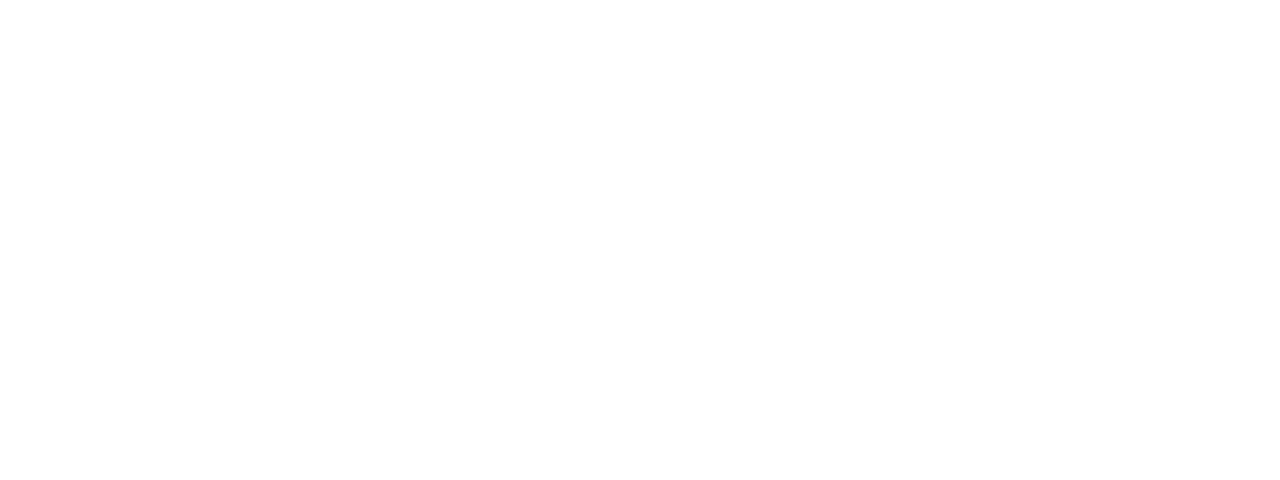
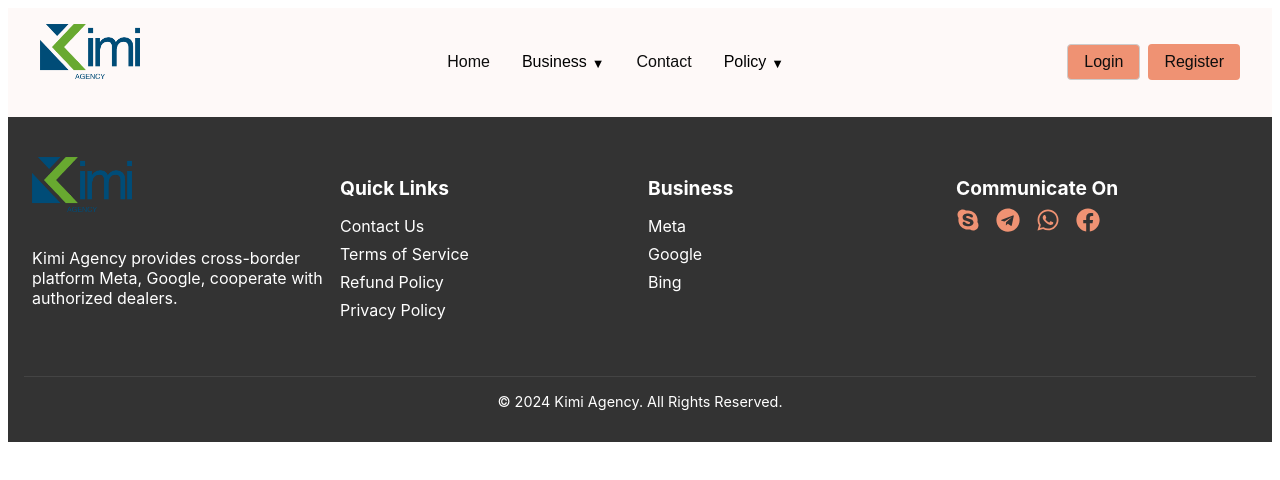
Before and after one commit to dcorehost/kimifrontend, a React (Vite) app: page /dashboard in a window 1280 px wide. Before the commit this address had no page. Shown: the top 480 px of the page. Built offline with nearby package versions, Linux system fonts and the light colour scheme.

Commit message:
routing setup

```diff
--- a/src/App.jsx
+++ b/src/App.jsx
@@ -52,6 +52,7 @@
 import ContactUs from "./Pages/ContactUs/ContactUs";
 import LoginPage from "./Pages/LoginPage/LoginPage";
 import Register from "./Pages/Register/Register";
+import Dashboard from "./Pages/Dashboard/Dashboard";
 
 
 const App = () => {
@@ -66,6 +67,7 @@
         <Route path="/google-ads" element={<GoogleAds />} />
         <Route path="/login" element={<LoginPage />} />
         <Route path="/register" element={<Register />} />
+        <Route path="/dashboard" element={<Dashboard />} />
 
       </Routes>
     </Router>
--- a/src/Pages/Dashboard/Dashboard.jsx
+++ b/src/Pages/Dashboard/Dashboard.jsx
@@ -0,0 +1,17 @@
+import Footer from "../../Components/Footer/Footer";
+import Navbar from "../../Components/Navbar/Navbar";
+
+
+
+const Dashboard = () => {
+  return (
+    <>
+  <Navbar />
+  <Footer />
+
+
+    </>
+  );
+};
+
+export default Dashboard;
```
